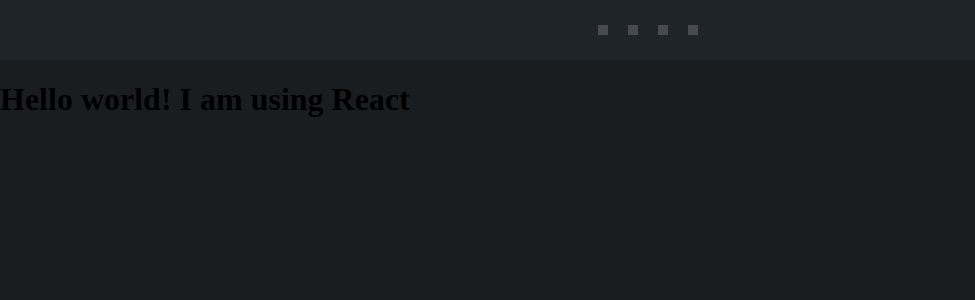
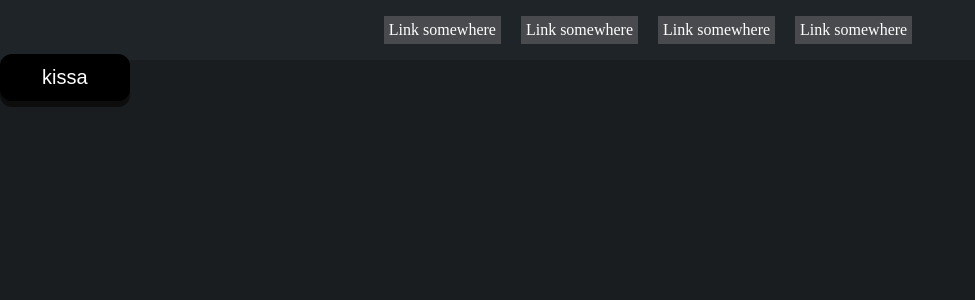
Before and after one commit to Vikaheimo/Budget-Tracker-Frontend, a React app: page / in a window 1280 px wide. Shown: the top 300 px of the page, without its empty margins (0-975 px from the left). Built offline with nearby package versions, Linux system fonts and the light colour scheme.

Commit message:
Add Button component

```diff
--- a/src/App.js
+++ b/src/App.js
@@ -1,18 +1,19 @@
 import React from "react"
 import Navbar from "./Components/Navbar/Navbar"
 import NavItem from "./Components/Navbar/NavItem"
+import Button from "./Components/Button/Button"
 import "./App.scss"
 
 const App = () => {
     return (
         <div className="root">
             <Navbar>
-                <NavItem icon={"Link somewhere"} />
-                <NavItem icon={"Link somewhere"} />
-                <NavItem icon={"Link somewhere"} />
-                <NavItem icon={"Link somewhere"} />
+                <NavItem text={"Link somewhere"} />
+                <NavItem text={"Link somewhere"} />
+                <NavItem text={"Link somewhere"} />
+                <NavItem text={"Link somewhere"} />
             </Navbar>
-            <h1>Hello world! I am using React</h1>
+            <Button text={"kissa"} onClick={() => console.log("kissa")} />
         </div>
     )
 }
--- a/src/App.scss
+++ b/src/App.scss
@@ -1,6 +1,7 @@
 :root {
     background-color: #1a1d1f;
     --nav-size: 60px;
+    --text-color: #fff;
 }
 body {
     margin: 0;
--- /dev/null
+++ b/src/Components/Button/Button.js
@@ -0,0 +1,11 @@
+import React from "react"
+import "./Button.scss"
+const Button = (props) => {
+    return (
+        <button className="Button-pushable" onClick={props.onClick}>
+            <span className="Button-front ">{props.text}</span>
+        </button>
+    )
+}
+
+export default Button
--- /dev/null
+++ b/src/Components/Button/Button.scss
@@ -0,0 +1,21 @@
+.Button-pushable {
+    background: rgb(12, 13, 12);
+    border-radius: 12px;
+    border: none;
+    padding: 0;
+    cursor: pointer;
+    outline-offset: 4px;
+}
+.Button-front {
+    display: block;
+    padding: 12px 42px;
+    border-radius: 12px;
+    font-size: 1.25rem;
+    background: rgb(0, 0, 0);
+    color: var(--text-color);
+    transform: translateY(-6px);
+}
+
+.Button-pushable:active .Button-front {
+    transform: translateY(-2px);
+}
```
